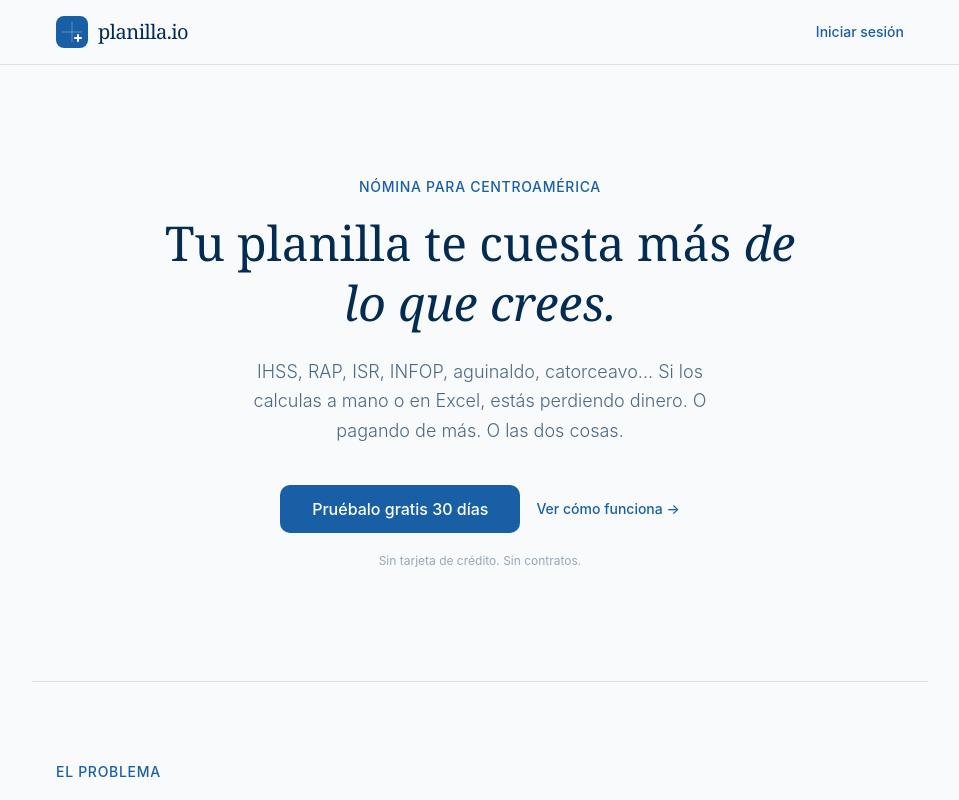
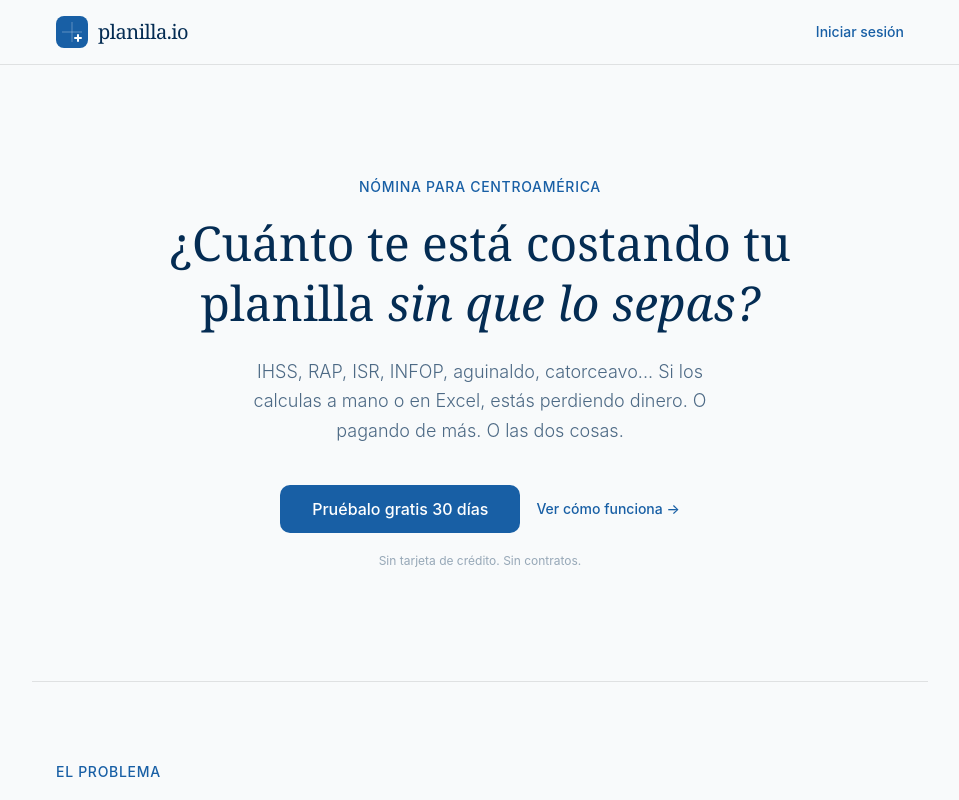
Before and after one commit to ajgvalex/Test, a Next.js app: page / in a window 1280 px wide. Shown: the top 800 px of the page, without its empty margins (160-1119 px from the left). Built offline with nearby package versions, Linux system fonts and the light colour scheme; no server answers.

Commit message:
Restore original hero headline
https://claude.ai/code/session_01Hye2B6vztb7dLNnTbdU12C

```diff
--- a/components/landing/hero.tsx
+++ b/components/landing/hero.tsx
@@ -9,9 +9,9 @@ export function Hero() {
         </p>
 
         <h1 className="font-serif text-3xl leading-tight text-landing-noche md:text-5xl md:leading-tight">
-          Tu planilla te cuesta más{" "}
+          ¿Cuánto te está costando tu planilla{" "}
           <em className="not-italic" style={{ fontStyle: "italic" }}>
-            de lo que crees.
+            sin que lo sepas?
           </em>
         </h1>
 
```
